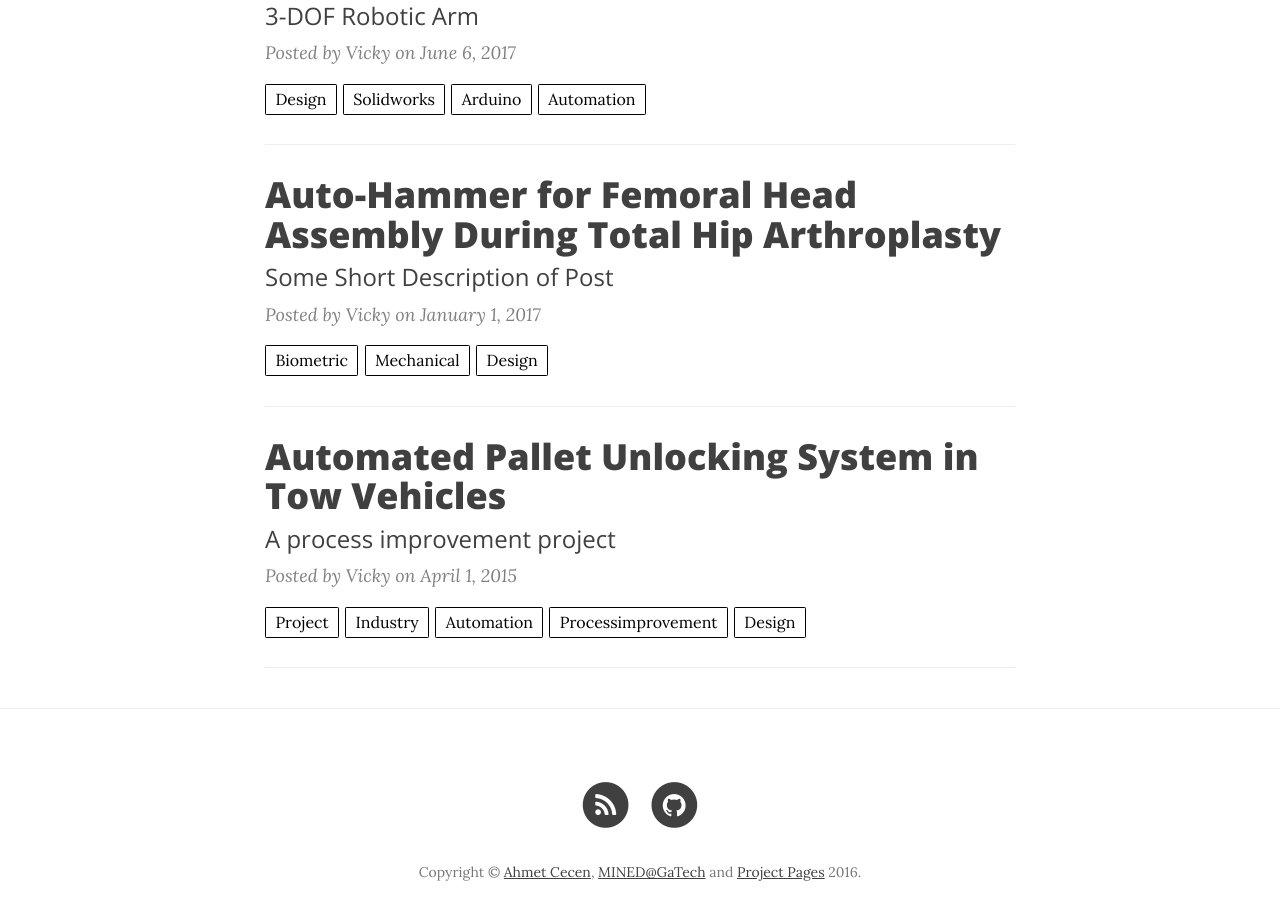
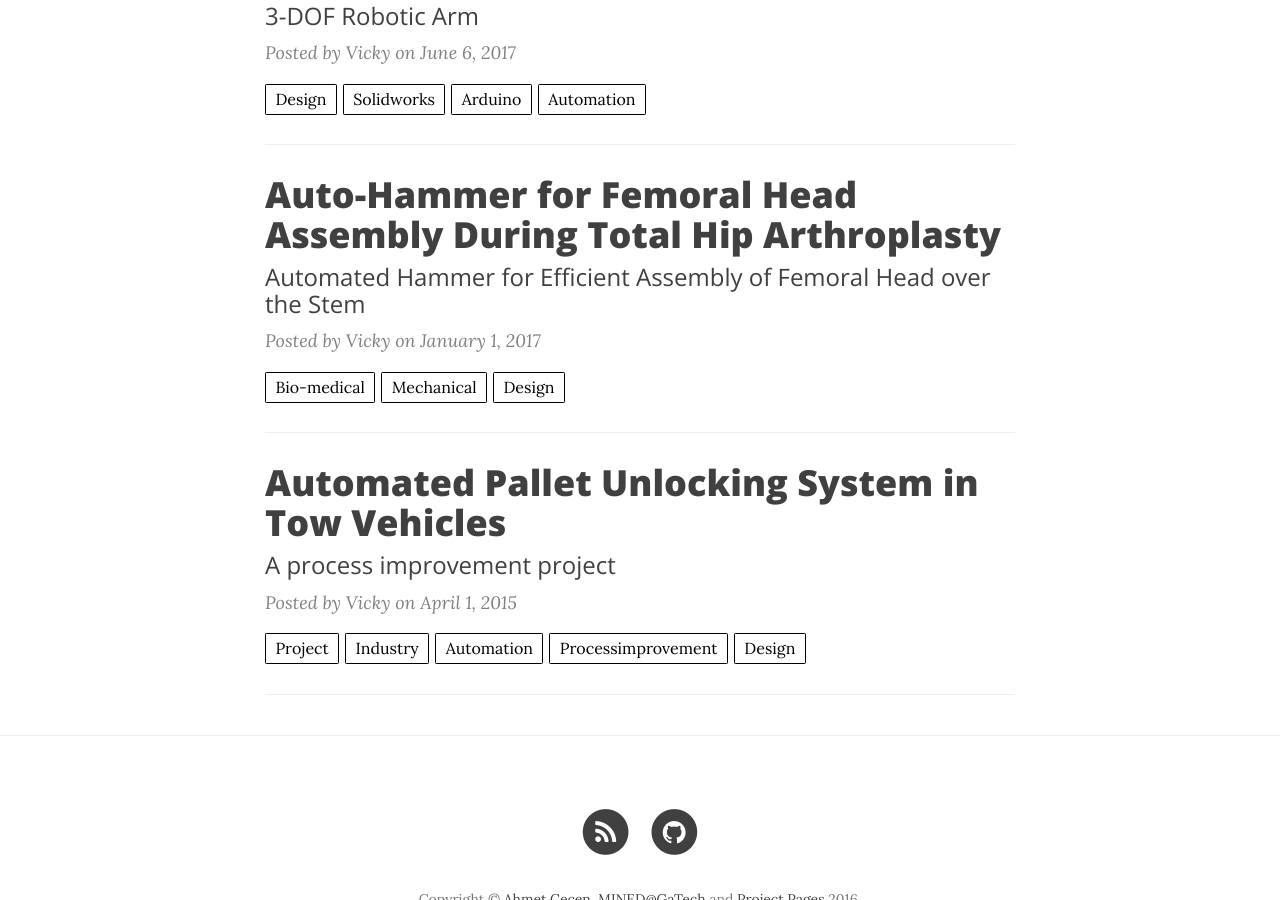
Before and after one commit to vignesharavind/vignesharavind.github.io, a Jekyll site: the page built from index.html, in a window 1280 px wide and 900 px high, scrolled down 1108 px. Built offline with Jekyll 4.4.1, drawn with Linux system fonts in a browser that asks for light colours; nearby versions of some CDN libraries; the list of posts is cut into pages by our own code.

Commit message:
Update 2017-01-01-Auto-hammer-for-femoral-head.markdown

```diff
--- a/_posts/2017-01-01-Auto-hammer-for-femoral-head.markdown
+++ b/_posts/2017-01-01-Auto-hammer-for-femoral-head.markdown
@@ -11,8 +11,8 @@ horizontal: >-
 layout: post
 title: Auto-Hammer for Femoral Head Assembly During Total Hip Arthroplasty
 author: Vicky
-tags: biometric mechanical design
-subtitle: Some Short Description of Post
+tags: bio-medical mechanical design
+subtitle: Automated Hammer for Efficient Assembly of Femoral Head over the Stem
 category: project
 published: true
 visualworkflow: true
```
